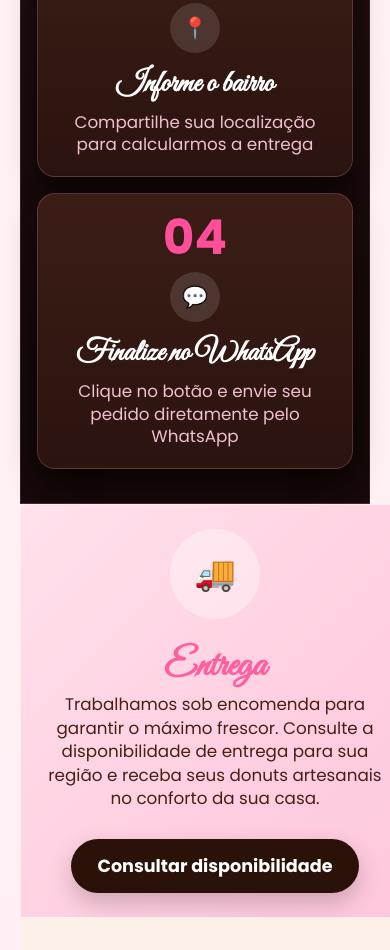
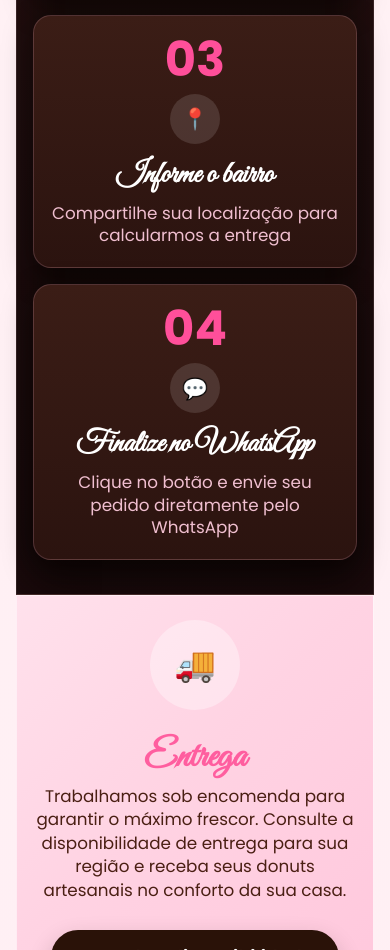
Before and after one commit to Erick-Custodio/Landing-pages-sonho-doce, a plain HTML site: page index.html in a window 390 px wide. Shown: the part 6189-7139 px from the top of the page. Drawn offline with Linux system fonts and the light colour scheme.

Commit message:
Padroniza espacamento lateral do site

```diff
--- a/style.css
+++ b/style.css
@@ -233,15 +233,14 @@ nav a:hover {
 }
 
 .section {
-  width: calc(100% - 40px);
-  margin-left: 20px;
-  margin-right: 20px;
+  width: min(1120px, 92%);
+  margin-left: auto;
+  margin-right: auto;
   padding: 44px 0 20px;
   background: #FDF0E8;
 }
 
 #galeria {
-  width: calc(100% - 40px);
   background: #ffffff;
 }
 
@@ -357,7 +356,6 @@ nav a:hover {
 }
 
 #como-funciona {
-  width: calc(100% - 40px);
   background: radial-gradient(circle at top, #2a130f 0%, #140908 65%, #0d0504 100%);
   border-radius: 0;
   border: 1px solid rgba(255, 192, 203, 0.14);
@@ -422,7 +420,6 @@ nav a:hover {
 }
 
 .entrega {
-  width: calc(100% - 40px);
   display: grid;
   grid-template-columns: auto 1fr auto;
   align-items: center;
@@ -721,6 +718,10 @@ nav a:hover {
     padding-right: 16px;
   }
 
+  .section {
+    width: calc(100% - 32px);
+  }
+
   .menu-toggle {
     display: inline-flex;
   }
```
